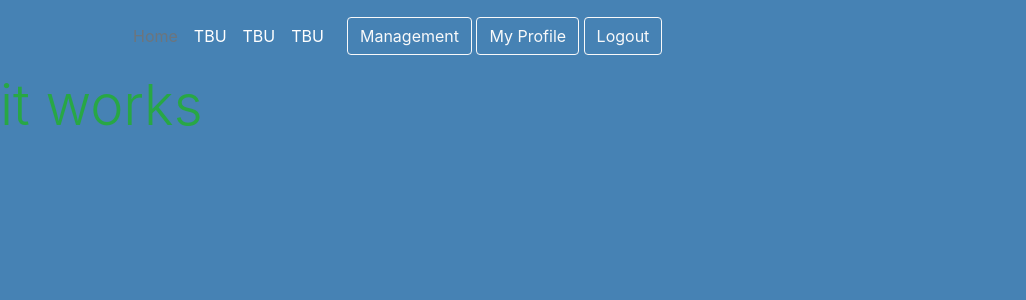
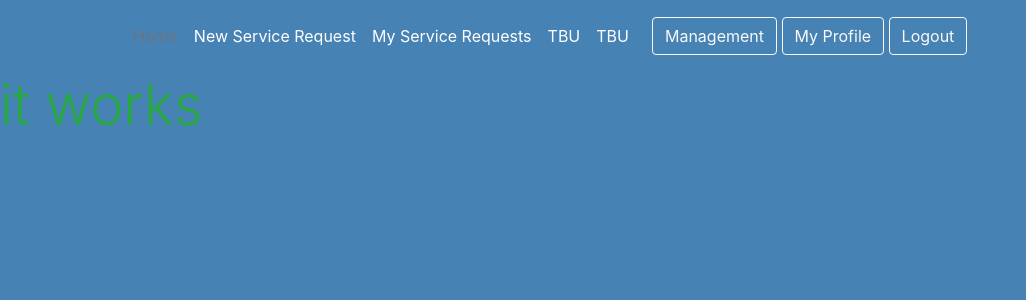
Before and after one commit to seanfreaney/FFS, a Django app: page / in a window 1280 px wide. Shown: the top 300 px of the page, without its empty margins (0-1026 px from the left). Run offline with Django 5.2, Linux system fonts and the light colour scheme; a user stored in the database is signed in; some libraries are stand-ins or nearby versions.

Commit message:
add links to service requests to base.html

```diff
--- a/templates/base.html
+++ b/templates/base.html
@@ -41,7 +41,10 @@
 
           <ul class="nav col-12 col-lg-auto me-lg-auto mb-2 justify-content-center mb-md-0">
             <li><a href="{% url 'home' %}" class="nav-link px-2 text-secondary">Home</a></li>
-            <li><a href="#" class="nav-link px-2 text-white">TBU</a></li>
+            {% if user.is_authenticated %}
+              <li><a href="{% url 'create_service_request' %}" class="nav-link px-2 text-white">New Service Request</a></li>
+              <li><a href="{% url 'service_request_list' %}" class="nav-link px-2 text-white">My Service Requests</a></li>
+            {% endif %}
             <li><a href="#" class="nav-link px-2 text-white">TBU</a></li>
             <li><a href="#" class="nav-link px-2 text-white">TBU</a></li>
           </ul>
```
